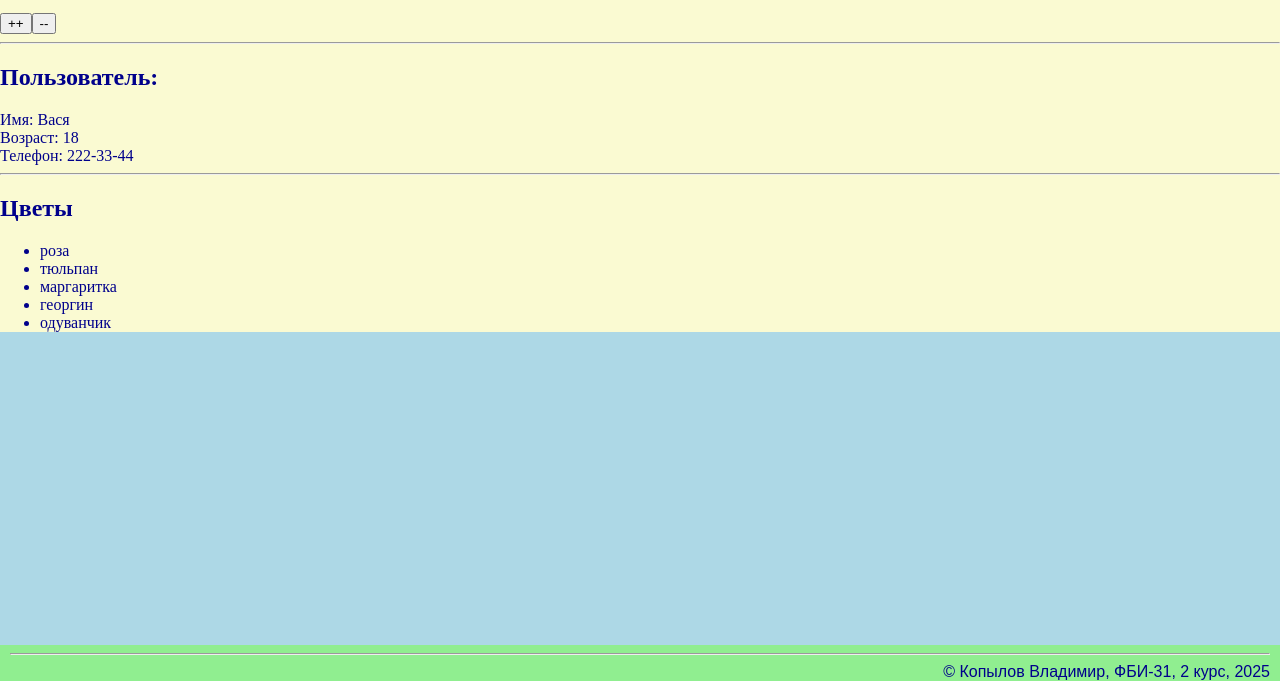
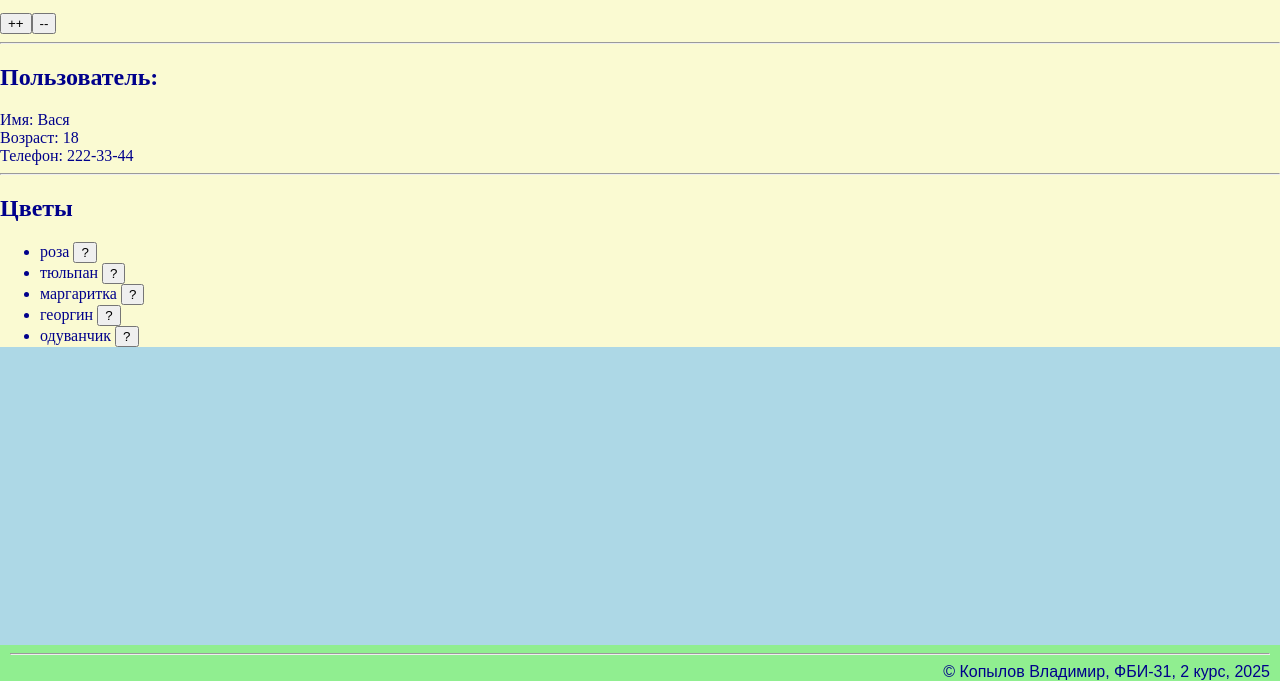
Before and after one commit to ruwer555/web-repsitory-frontlab, a plain HTML site: page lab8/lab8.html in a window 1280 px wide. Shown: the part 119-800 px from the top of the page. Drawn offline with nearby package versions, Linux system fonts and the light colour scheme.

Commit message:
Редактирование

```diff
--- a/lab8/lab8.html
+++ b/lab8/lab8.html
@@ -27,8 +27,8 @@
             <hr>
             <h2>Цветы</h2>
             <ul>
-                <li v-for="flower in flowers">
-                    {{ flower }}
+                <li v-for="(flower, id) in flowers">
+                    {{ flower }} <button @click="edit(id, flower)">?</button>
                 </li>
             </ul>
     </main>
@@ -54,6 +54,10 @@
                 decCounter() {
                     this.counter--;
                 },
+                edit(id, flower) {
+                    let newName = prompt('Введите имя цветка:', flower);
+                    this.flowers[id] = newName;
+                },
             }
         }).mount('#app');
     </script>
```
